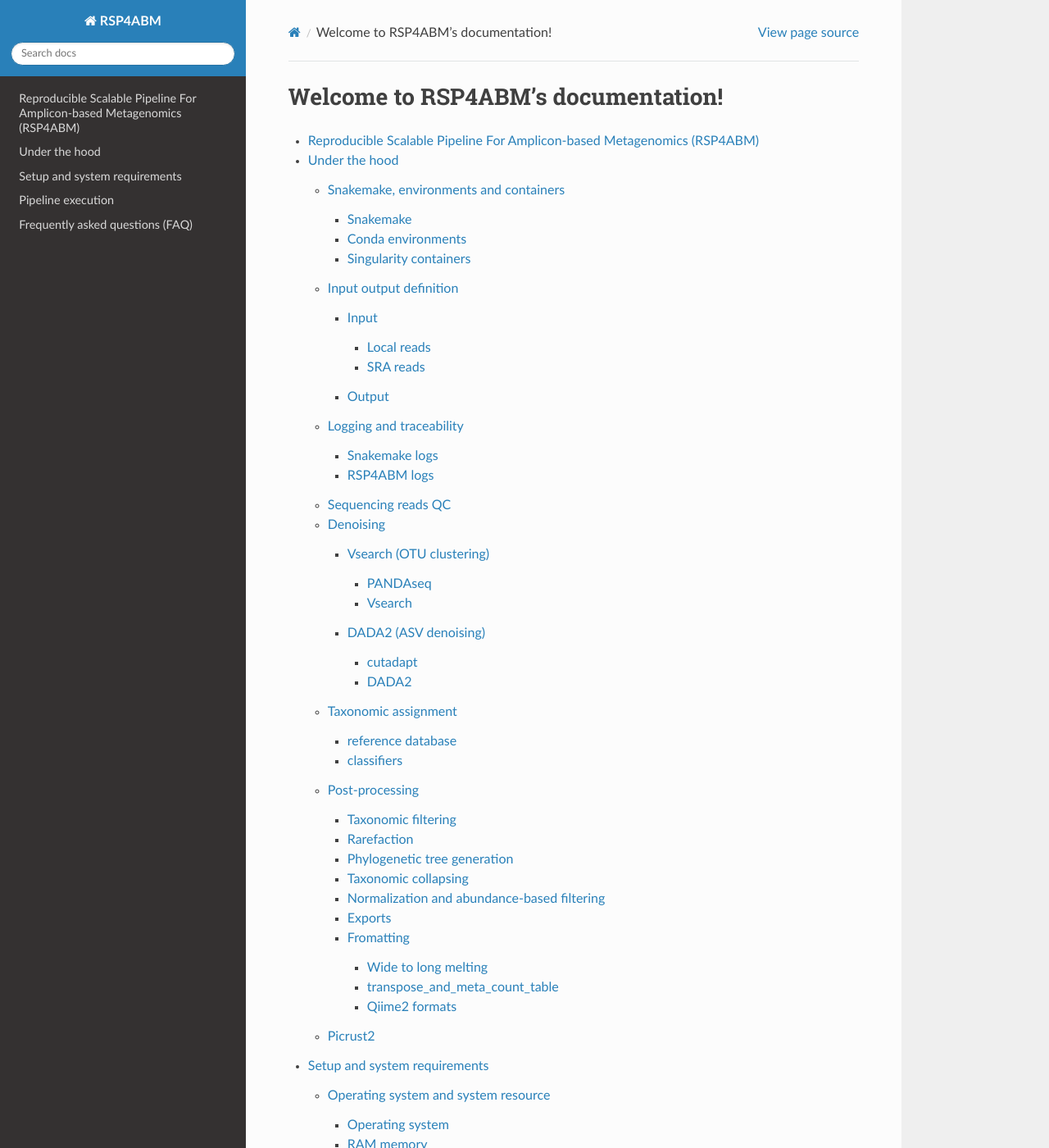
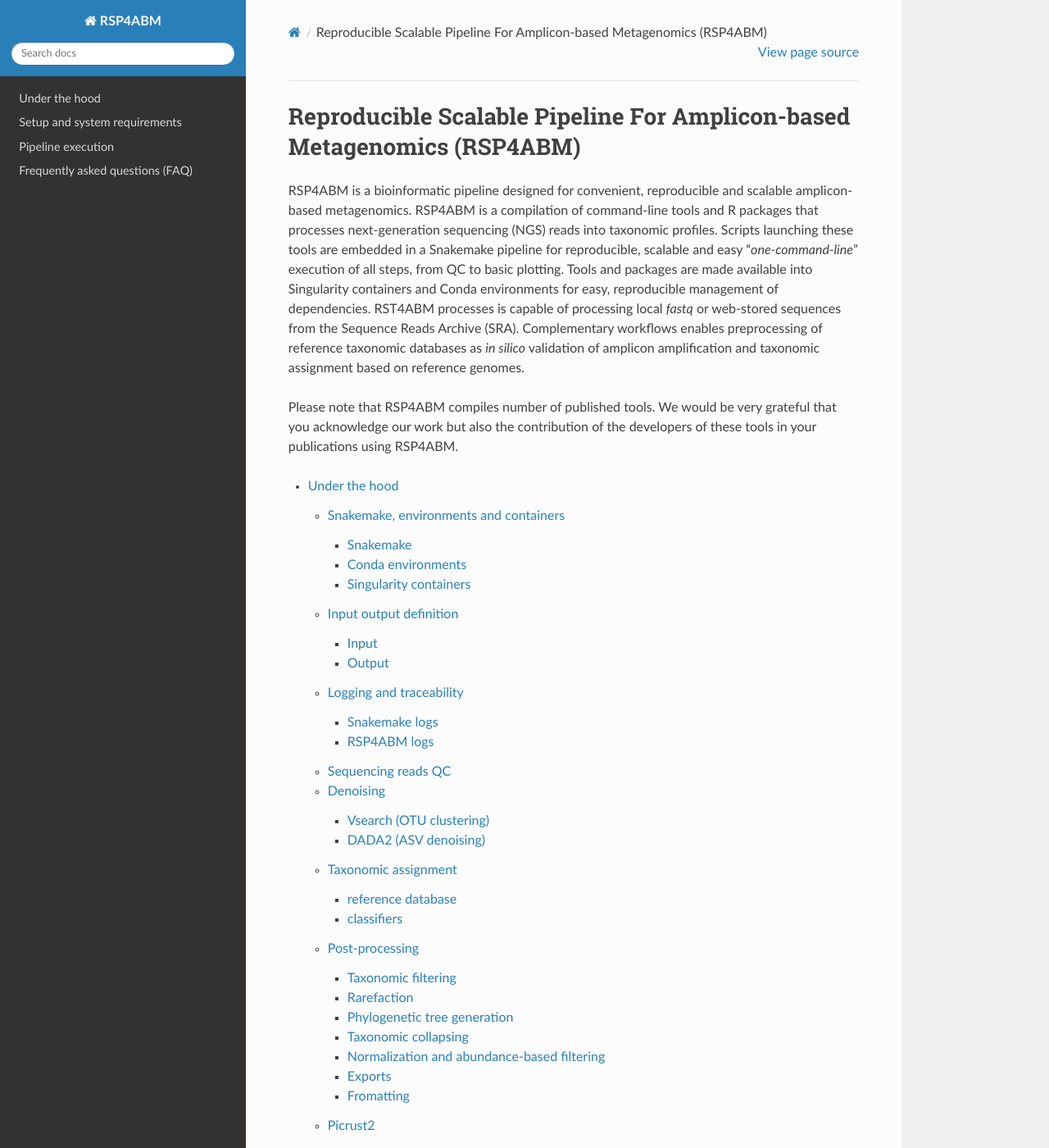
Before and after one commit to metagenlab/zAMP, a Sphinx documentation site: the page built from docs/index.rst, in a window 1280 px wide and 1400 px high. Shown: the whole window at 82% size. Built offline with Sphinx 7.4.7 and the Read the Docs theme 2.0.0, drawn with Linux system fonts in a browser that asks for light colours; some of the changed text lies outside the part shown.

Commit message:
update structure doc

```diff
--- a/docs/index.rst
+++ b/docs/index.rst
@@ -3,14 +3,18 @@
    You can adapt this file completely to your liking, but it should at least
    contain the root `toctree` directive.
 
-Welcome to RSP4ABM's documentation!
-============================================
+Reproducible Scalable Pipeline For Amplicon-based Metagenomics (RSP4ABM)
+===============================================================================
+
+RSP4ABM is a bioinformatic pipeline designed for convenient, reproducible and scalable amplicon-based metagenomics. RSP4ABM is a compilation of command-line tools and R packages that processes next-generation sequencing (NGS) reads into taxonomic profiles. Scripts launching these tools are embedded in a Snakemake pipeline for reproducible, scalable and easy "*one-command-line*" execution of all steps, from QC to basic plotting. Tools and packages are made available into Singularity containers and Conda environments for easy, reproducible management of dependencies. RST4ABM processes is capable of processing local *fastq* or web-stored sequences from the Sequence Reads Archive (SRA). Complementary workflows enables preprocessing of reference taxonomic databases as *in silico* validation of amplicon amplification and taxonomic assignment based on reference genomes.
+
+Please note that RSP4ABM compiles number of published tools. We would be very grateful that you acknowledge our work but also the contribution of the developers of these tools in your publications using RSP4ABM.
+
 
 .. toctree::
-   :maxdepth: 4
+   :maxdepth: 3
    :glob:
 
-   pages/overall_description.rst
    pages/under_the_hood.rst
    pages/setup.rst
    pages/execution.rst
--- a/docs/pages/overall_description.rst
+++ /dev/null
@@ -1,6 +0,0 @@
-Reproducible Scalable Pipeline For Amplicon-based Metagenomics (RSP4ABM)
-==========================================================================
-
-RSP4ABM is a bioinformatic pipeline designed for convenient, reproducible and scalable amplicon-based metagenomics. RSP4ABM is a compilation of command-line tools and R packages that processes next-generation sequencing (NGS) reads into taxonomic profiles. Scripts launching these tools are embedded in a Snakemake pipeline for reproducible, scalable and easy "*one-command-line*" execution of all steps, from QC to basic plotting. Tools and packages are made available into Singularity containers and Conda environments for easy, reproducible management of dependencies. RST4ABM processes is capable of processing local *fastq* or web-stored sequences from the Sequence Reads Archive (SRA). Complementary workflows enables preprocessing of reference taxonomic databases as *in silico* validation of amplicon amplification and taxonomic assignment based on reference genomes.
-
-Please note that RSP4ABM compiles number of published tools. We would be very grateful that you acknowledge our work but also the contribution of the developers of these tools in your publications using RSP4ABM.
```
